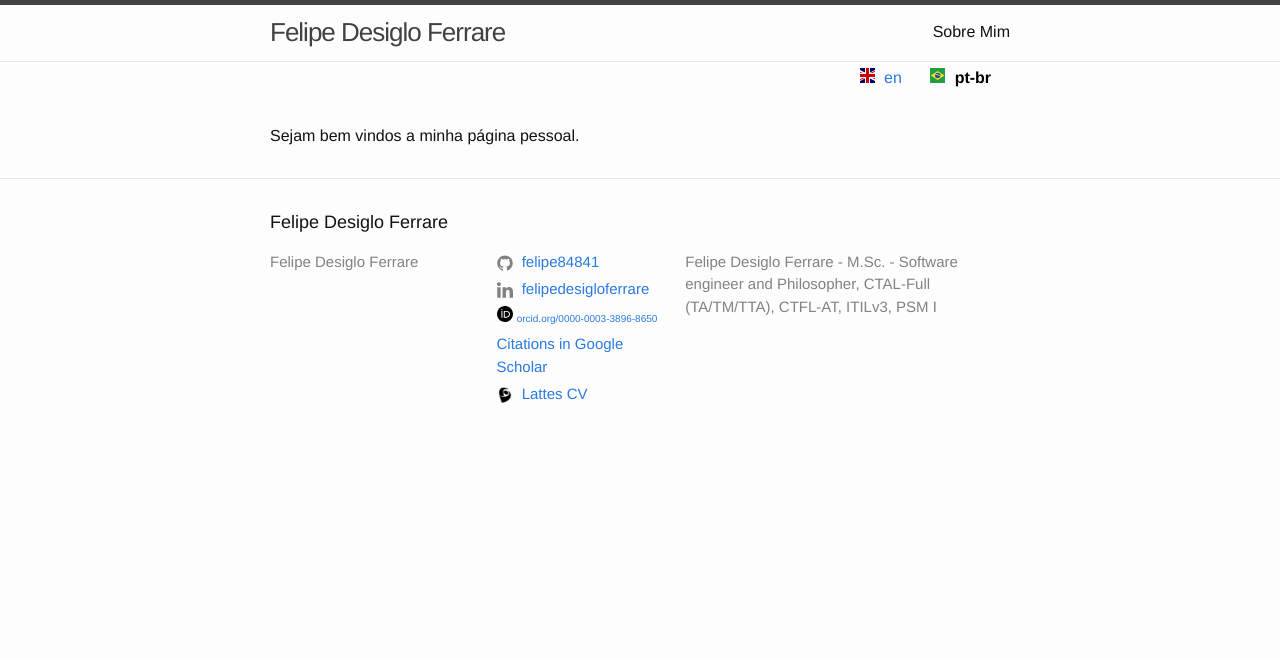
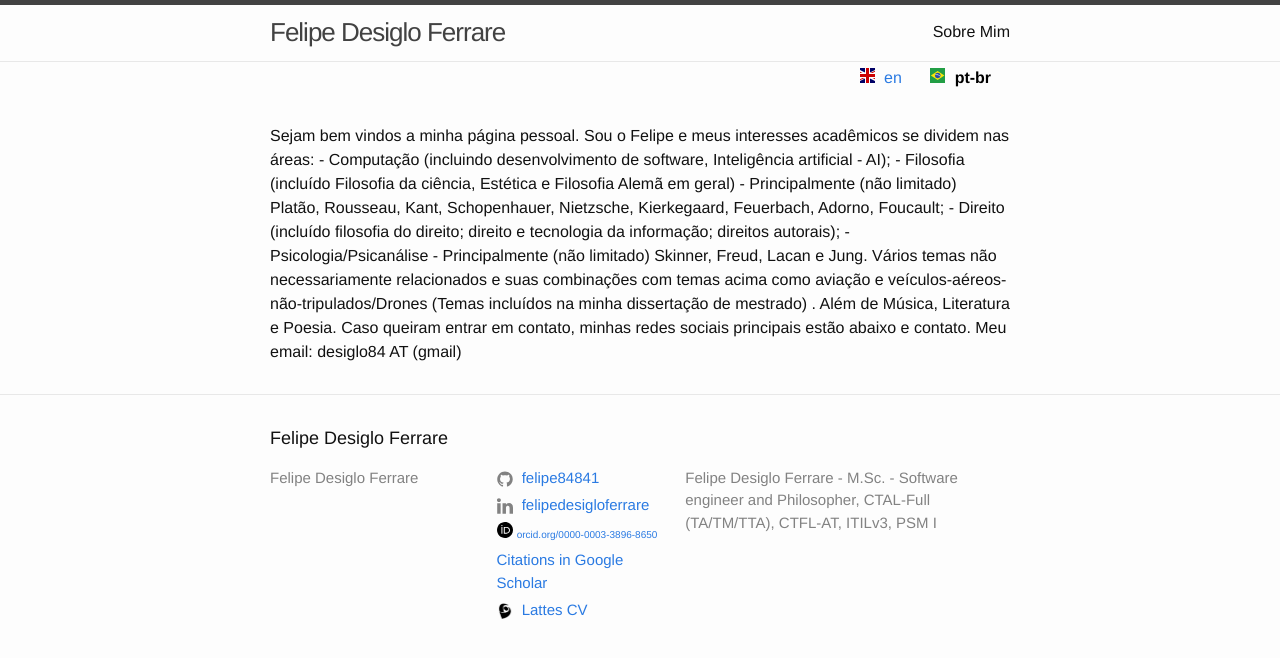
Before and after one commit to felipe84841/felipe84841.github.io, a Jekyll site: the page built from index.html, in a window 1280 px wide. Shown: the top 658 px of the page. Built offline with Jekyll 4.4.1, drawn with Linux system fonts in a browser that asks for light colours.

```diff
--- a/index.html
+++ b/index.html
@@ -5,3 +5,14 @@ ref: index
 permalink: /
 ---
 Sejam bem vindos a minha página pessoal.
+
+Sou o Felipe e meus interesses acadêmicos se dividem nas áreas:
+- Computação (incluindo desenvolvimento de software, Inteligência artificial - AI);
+- Filosofia (incluído Filosofia da ciência, Estética e Filosofia Alemã em geral) - Principalmente (não limitado) Platão, Rousseau, Kant, Schopenhauer, Nietzsche, Kierkegaard, Feuerbach, Adorno, Foucault;
+- Direito (incluído filosofia do direito; direito e tecnologia da informação; direitos autorais);
+- Psicologia/Psicanálise - Principalmente (não limitado) Skinner, Freud, Lacan e Jung.
+
+Vários temas não necessariamente relacionados e suas combinações com temas acima como aviação e veículos-aéreos-não-tripulados/Drones (Temas incluídos na minha dissertação de mestrado) . Além de Música, Literatura e Poesia.
+
+Caso queiram entrar em contato, minhas redes sociais principais estão abaixo e contato.
+Meu email: desiglo84 AT (gmail)
```
Also changed, not shown: index_en.html (+11 -0 lines).
